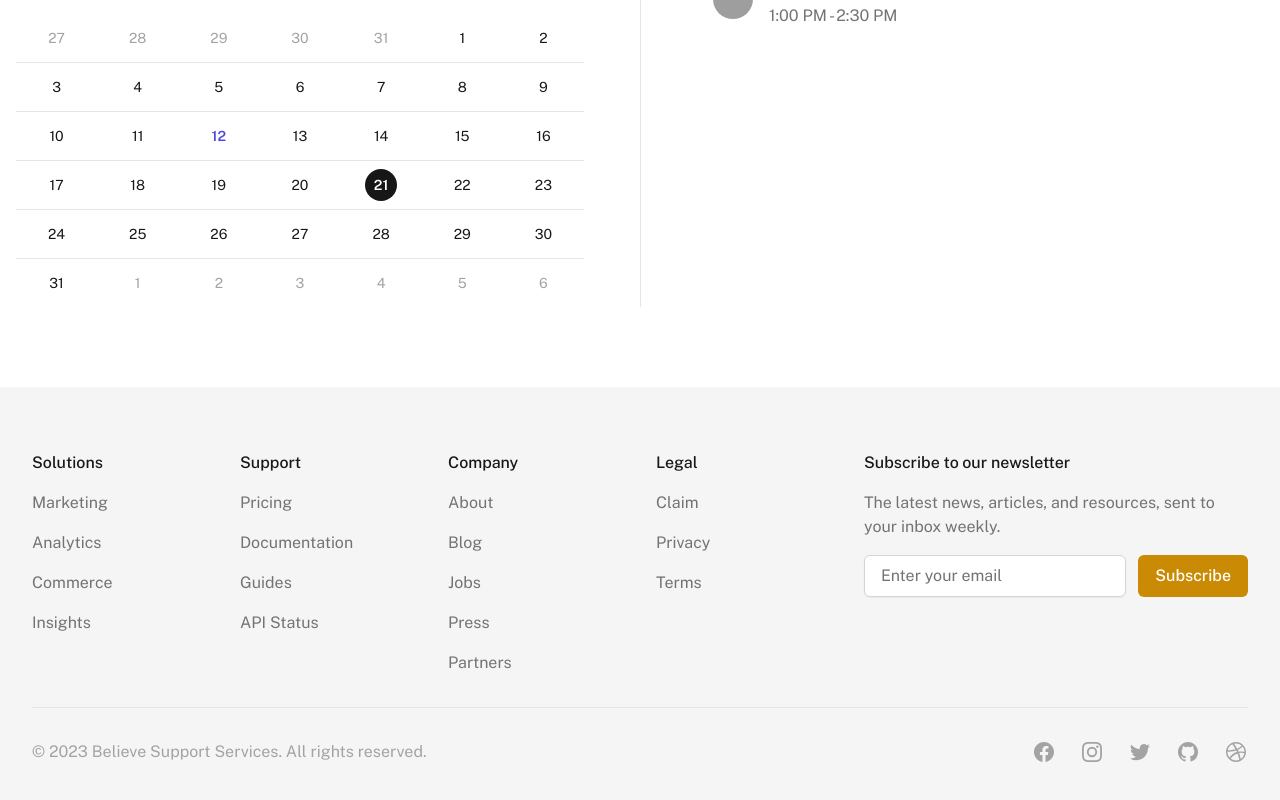
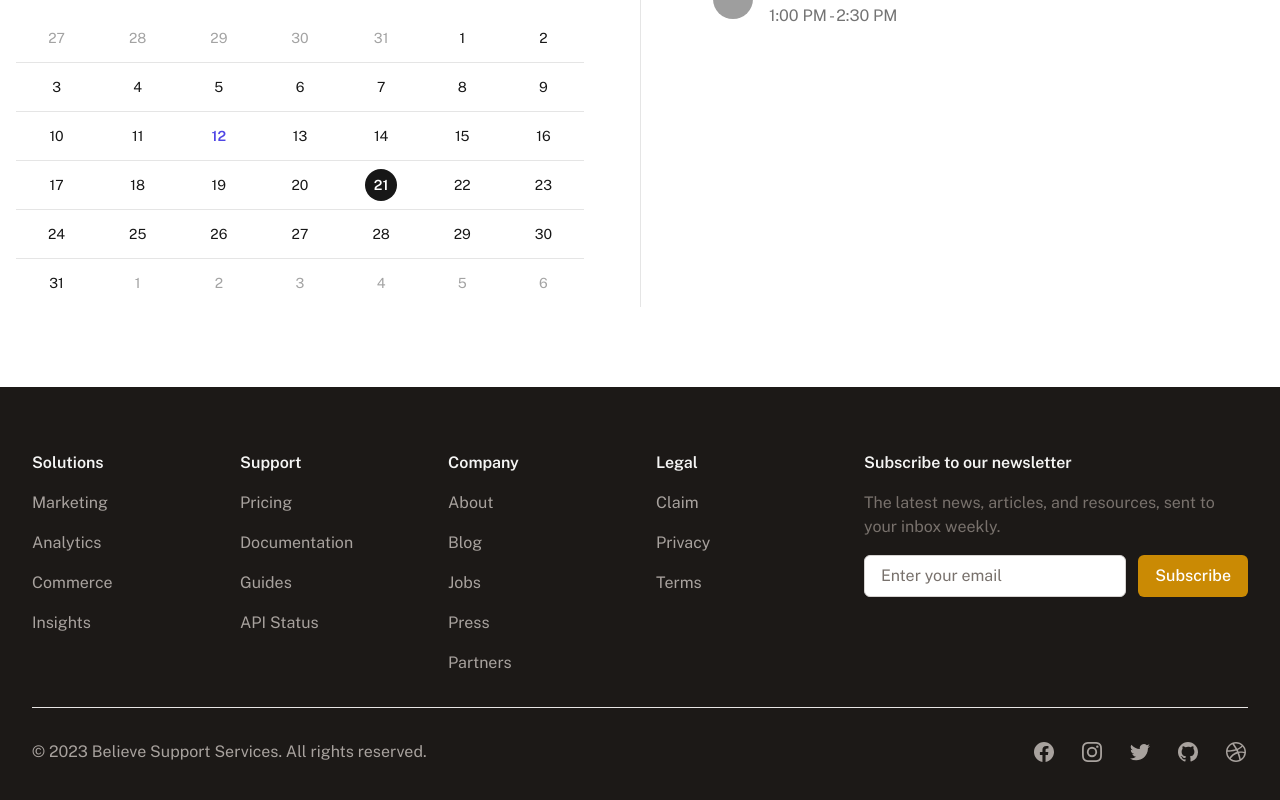
Before and after one commit to Justin-Bento/believe-support-services, a Next.js app: page / in a window 1280 px wide. Shown: the part 4582-5382 px from the top of the page. Built offline with nearby package versions, Linux system fonts and the light colour scheme; grey boxes are pictures that could not be loaded.

Commit message:
changed footer to black

```diff
--- a/components/Footer.tsx
+++ b/components/Footer.tsx
@@ -1,6 +1,6 @@
 export default function Footer() {
   return (
-    <footer className="bg-gray-100" aria-labelledby="footer-heading">
+    <footer className="bg-stone-900" aria-labelledby="footer-heading">
       <h2 id="footer-heading" className="sr-only">
         Footer
       </h2>
@@ -9,11 +9,11 @@ export default function Footer() {
           <div className="grid grid-cols-2 gap-8 xl:col-span-2">
             <div className="md:grid md:grid-cols-2 md:gap-8">
               <div>
-                <h3 className="text-base font-medium text-gray-900">Solutions</h3>
+                <h3 className="type-title-medium text-stone-100">Solutions</h3>
                 <ul role="list" className="mt-4 space-y-4">
                   {navigation.solutions.map((item) => (
                     <li key={item.name}>
-                      <a href={item.href} className="text-base text-gray-500 hover:text-gray-900">
+                      <a href={item.href} className="type-body-large text-stone-400">
                         {item.name}
                       </a>
                     </li>
@@ -21,11 +21,11 @@ export default function Footer() {
                 </ul>
               </div>
               <div className="mt-12 md:mt-0">
-                <h3 className="text-base font-medium text-gray-900">Support</h3>
+                <h3 className="type-title-medium text-stone-100">Support</h3>
                 <ul role="list" className="mt-4 space-y-4">
                   {navigation.support.map((item) => (
                     <li key={item.name}>
-                      <a href={item.href} className="text-base text-gray-500 hover:text-gray-900">
+                      <a href={item.href} className="type-body-large text-stone-400">
                         {item.name}
                       </a>
                     </li>
@@ -35,11 +35,11 @@ export default function Footer() {
             </div>
             <div className="md:grid md:grid-cols-2 md:gap-8">
               <div>
-                <h3 className="text-base font-medium text-gray-900">Company</h3>
+                <h3 className="type-title-medium text-stone-100">Company</h3>
                 <ul role="list" className="mt-4 space-y-4">
                   {navigation.company.map((item) => (
                     <li key={item.name}>
-                      <a href={item.href} className="text-base text-gray-500 hover:text-gray-900">
+                      <a href={item.href} className="type-body-large text-stone-400">
                         {item.name}
                       </a>
                     </li>
@@ -47,11 +47,11 @@ export default function Footer() {
                 </ul>
               </div>
               <div className="mt-12 md:mt-0">
-                <h3 className="text-base font-medium text-gray-900">Legal</h3>
+                <h3 className="type-title-medium text-stone-100">Legal</h3>
                 <ul role="list" className="mt-4 space-y-4">
                   {navigation.legal.map((item) => (
                     <li key={item.name}>
-                      <a href={item.href} className="text-base text-gray-500 hover:text-gray-900">
+                      <a href={item.href} className="type-body-large text-stone-400">
                         {item.name}
                       </a>
                     </li>
@@ -61,8 +61,8 @@ export default function Footer() {
             </div>
           </div>
           <div className="mt-8 xl:mt-0">
-            <h3 className="text-base font-medium text-gray-900">Subscribe to our newsletter</h3>
-            <p className="mt-4 text-base text-gray-500">
+            <h3 className="type-title-medium text-stone-100">Subscribe to our newsletter</h3>
+            <p className="mt-4 text-base text-stone-500">
               The latest news, articles, and resources, sent to your inbox weekly.
             </p>
             <form className="mt-4 sm:flex sm:max-w-md">
@@ -75,7 +75,7 @@ export default function Footer() {
                 id="email-address"
                 autoComplete="email"
                 required
-                className="w-full min-w-0 px-4 py-2 text-base text-gray-900 placeholder-gray-500 bg-white border border-gray-300 rounded-md shadow-sm appearance-none focus:border-yellow-500 focus:placeholder-gray-400 focus:outline-none focus:ring-yellow-500"
+                className="w-full min-w-0 px-4 py-2 text-base bg-white border rounded-md shadow-sm appearance-none text-stone-900 placeholder-stone-500 border-stone-300 focus:border-yellow-500 focus:placeholder-stone-400 focus:outline-none focus:ring-yellow-500"
                 placeholder="Enter your email"
               />
               <div className="mt-3 rounded-md sm:mt-0 sm:ml-3 sm:flex-shrink-0">
@@ -89,16 +89,16 @@ export default function Footer() {
             </form>
           </div>
         </div>
-        <div className="pt-8 mt-8 border-t border-gray-200 md:flex md:items-center md:justify-between">
+        <div className="pt-8 mt-8 border-t border-stone-200 md:flex md:items-center md:justify-between">
           <div className="flex space-x-6 md:order-2">
             {navigation.social.map((item) => (
-              <a key={item.name} href={item.href} className="text-gray-400 hover:text-gray-500">
+              <a key={item.name} href={item.href} className="text-stone-400 hover:text-stone-500">
                 <span className="sr-only">{item.name}</span>
                 <item.icon className="w-6 h-6" aria-hidden="true" />
               </a>
             ))}
           </div>
-          <p className="mt-8 text-base text-gray-400 md:order-1 md:mt-0">
+          <p className="mt-8 text-base text-stone-400 md:order-1 md:mt-0">
             &copy; {new Date().getFullYear()} Believe Support Services. All rights reserved.
           </p>
         </div>
```
